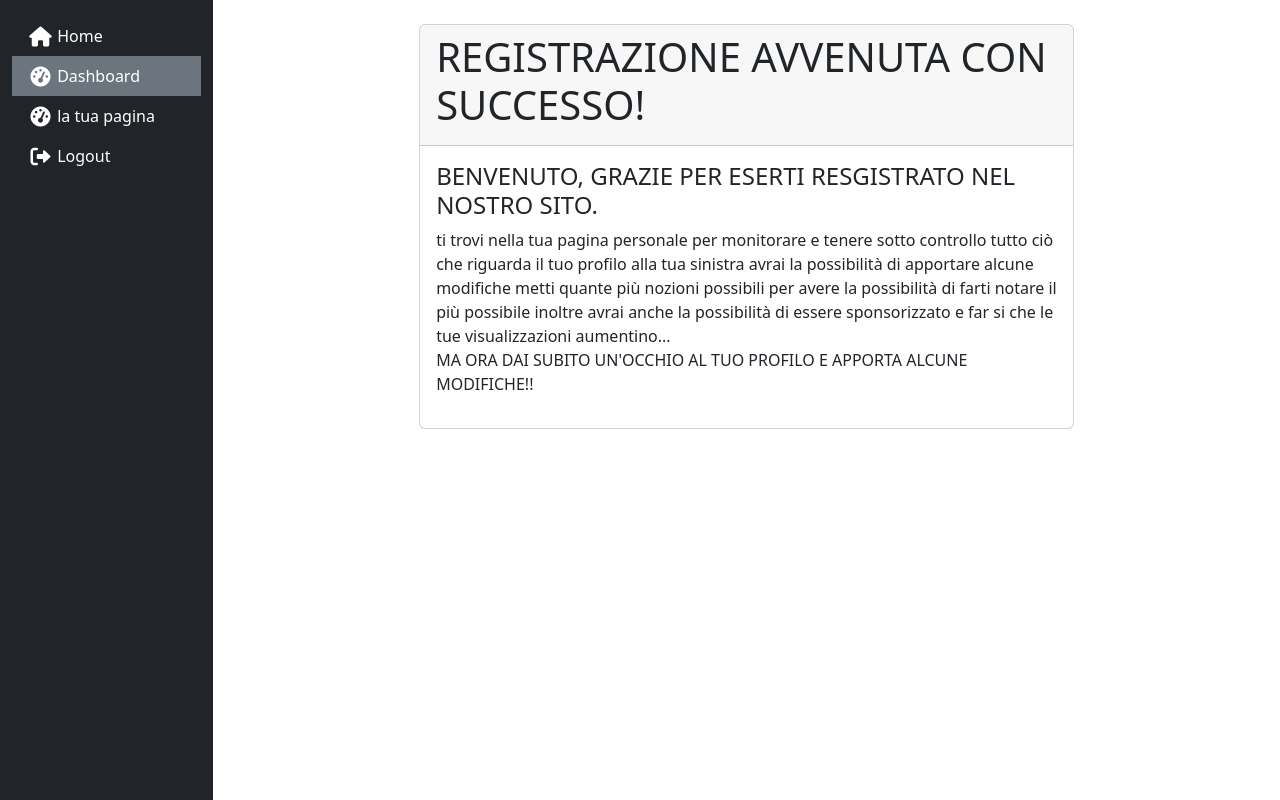
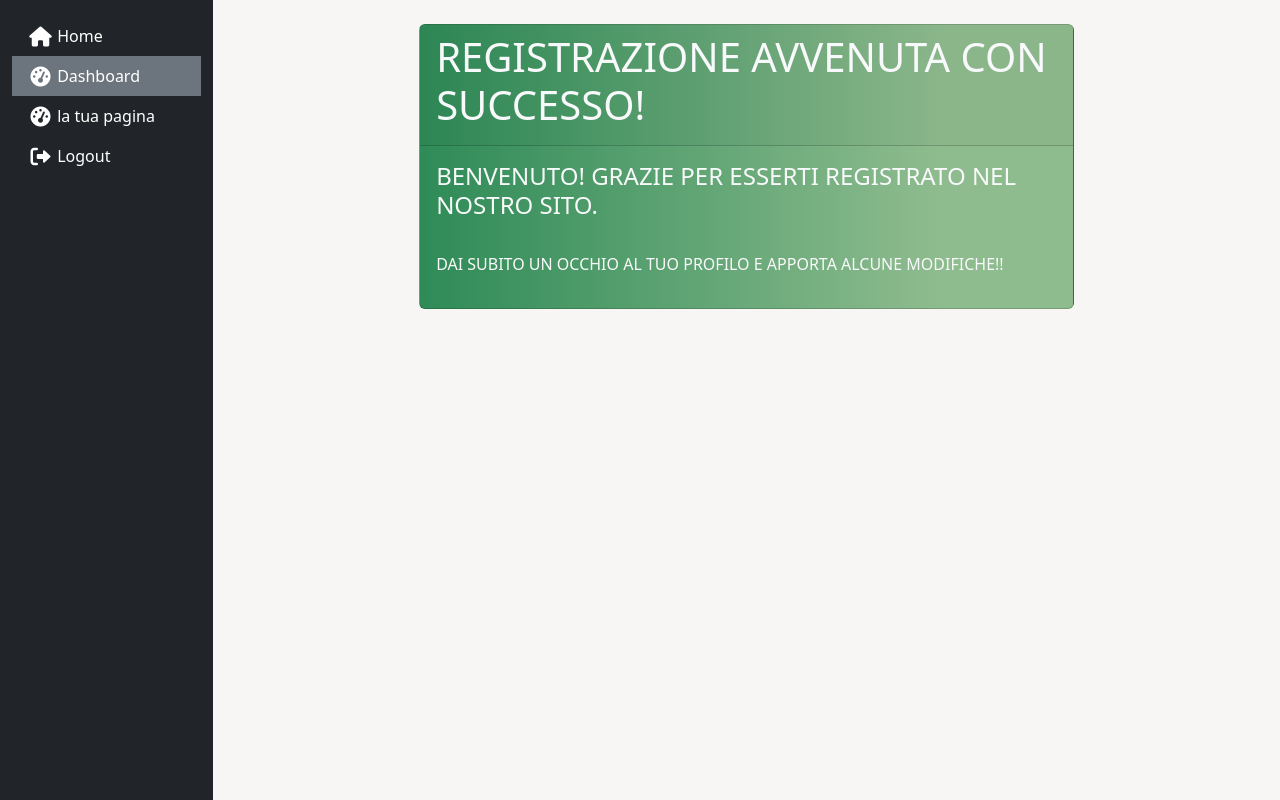
Before and after one commit to AndreaGhidara/D-Developer_back, a Laravel app: page /admin in a window 1280 px wide. Run offline with Laravel 9, Linux system fonts and the light colour scheme; a user stored in the database is signed in; data comes from the database, SQL or seed files in the repository; style sheets or scripts are compiled from the project's sources.

Commit message:
add style color in dashboard card

```diff
--- a/resources/scss/app.scss
+++ b/resources/scss/app.scss
@@ -1 +1,9 @@
-@import '~bootstrap/scss/bootstrap'
+@import '~bootstrap/scss/bootstrap';
+
+.bg_light {
+    background-color: #f8f6f4;
+};
+.bg_gradiant{
+    background: linear-gradient(90deg, rgba(46,139,87,1) 0%, rgba(143,188,143,1) 80%)!important ;
+
+}
--- a/resources/views/admin/dashboard.blade.php
+++ b/resources/views/admin/dashboard.blade.php
@@ -2,10 +2,10 @@
 
 @section('content')
 <div class="container-fluid mt-4">
-    <div class="row justify-content-center">
-        <div class="col-md-8">
-            <div class="card">
-                <div class="card-header">
+    <div class="row justify-content-center ">
+        <div class="col-md-8 ">
+            <div class="card bg_gradiant text-light">
+                <div class="card-header ">
                     <h1>REGISTRAZIONE AVVENUTA CON SUCCESSO!</h1>
                 </div>
 
@@ -16,9 +16,9 @@
                     </div>
                     @endif
 
-                    <h4>BENVENUTO, GRAZIE PER ESERTI RESGISTRATO NEL NOSTRO SITO.</h4>
-                    <p>ti trovi nella tua pagina personale per monitorare e tenere sotto controllo tutto ciò che riguarda il tuo profilo alla tua sinistra avrai la possibilità di apportare alcune modifiche metti quante più nozioni possibili per avere la possibilità di farti notare il più possibile inoltre avrai anche la possibilità di essere sponsorizzato e far si che le tue visualizzazioni aumentino... <br>
-                    MA ORA DAI SUBITO UN'OCCHIO AL TUO PROFILO E APPORTA ALCUNE MODIFICHE!!
+                    <h4>BENVENUTO! GRAZIE PER ESSERTI REGISTRATO NEL NOSTRO SITO.</h4>
+                    <br>
+                   DAI SUBITO UN OCCHIO AL TUO PROFILO E APPORTA ALCUNE MODIFICHE!!
                     </p>
                 </div>
             </div>
--- a/resources/views/layouts/admin.blade.php
+++ b/resources/views/layouts/admin.blade.php
@@ -68,7 +68,7 @@
                     </div>
                 </nav>
 
-                <main class="col-md-9 ms-sm-auto col-lg-10 px-md-4">
+                <main class="col-md-9 ms-sm-auto col-lg-10 px-md-4 bg_light">
                     @yield('content')
                 </main>
             </div>
```
